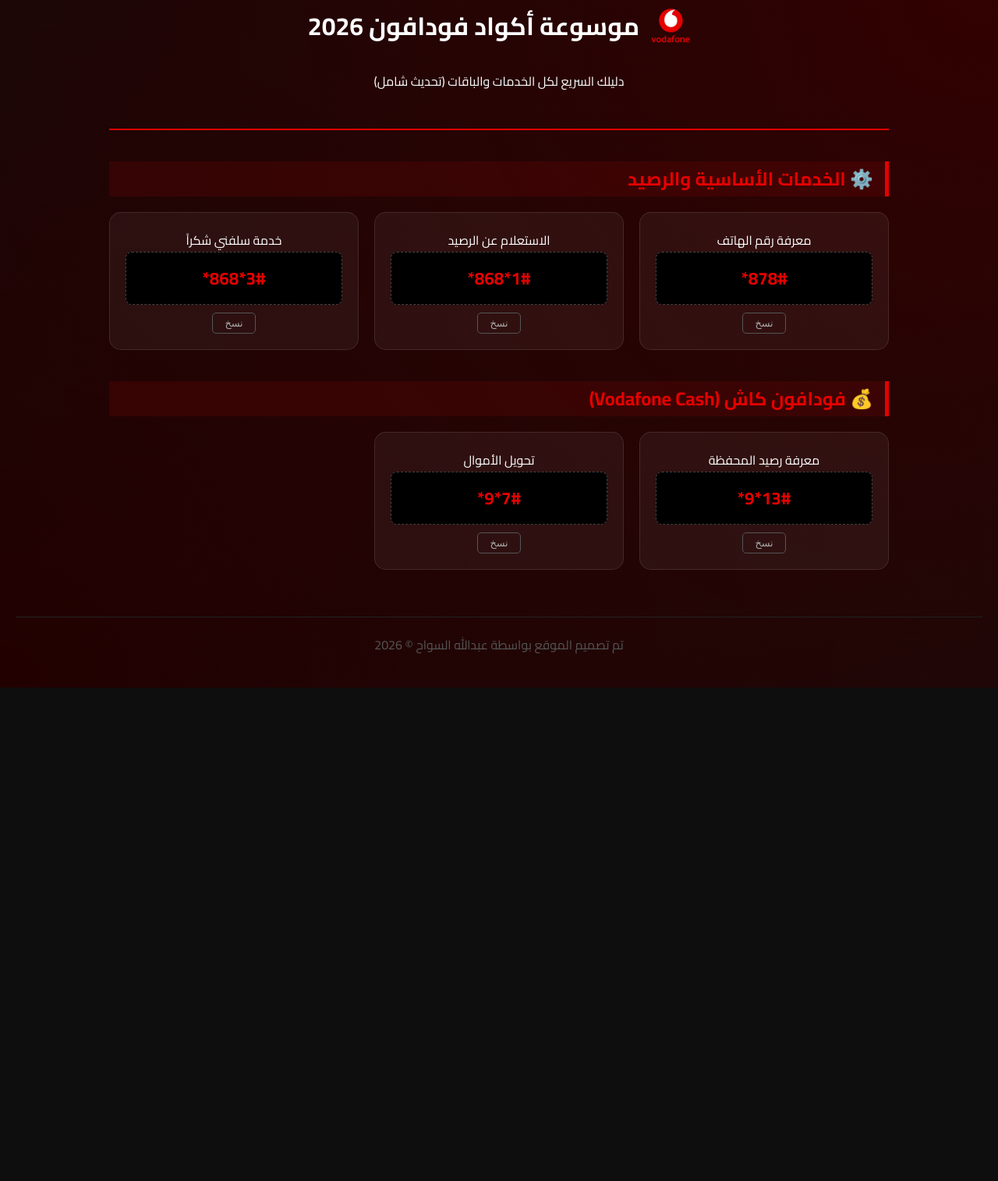
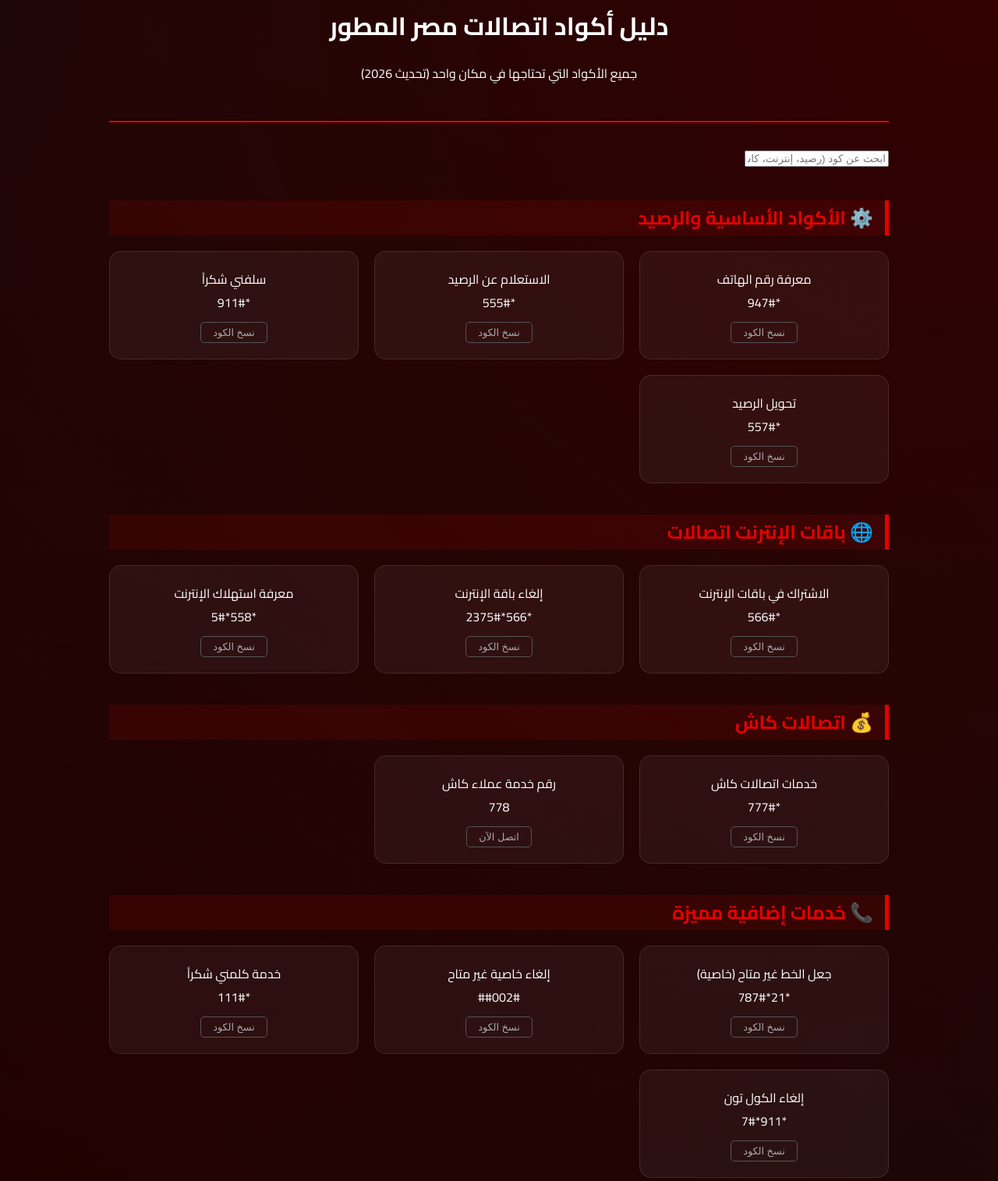
Before and after one commit to abdoahmed17087-beep/vodafone-codes, a plain HTML site: page index.html in a window 1280 px wide. Shown: the part 47-1562 px from the top of the page at 78% size. Before the commit the page ends 929 px from the top, so only its background shows below. Drawn offline with Linux system fonts and the light colour scheme.

Commit message:
Update index.html

```diff
--- a/index.html
+++ b/index.html
@@ -114,50 +114,100 @@
 <body>
 
 <div class="container">
-    <header>
-        <div class="header-title-wrapper">
-            <!-- صورة شعار فودافون بجانب العنوان -->
-            <img src="d2VicA-removebg-preview.png" alt="Vodafone Logo" class="voda-logo">
-            <h1>موسوعة أكواد فودافون 2026</h1>
-        </div>
-        <p>دليلك السريع لكل الخدمات والباقات (تحديث شامل)</p>
-    </header>
+   <header>
+    <h1>دليل أكواد اتصالات مصر المطور</h1>
+    <p>جميع الأكواد التي تحتاجها في مكان واحد (تحديث 2026)</p>
+</header>
 
-    <!-- القسم 1: الخدمات الأساسية -->
-    <h2 class="section-title">⚙️ الخدمات الأساسية والرصيد</h2>
-    <div class="grid">
+<div class="container">
+    <div class="search-container">
+        <input type="text" id="searchBox" class="search-bar" placeholder="ابحث عن كود (رصيد، إنترنت، كاش، باقات)..." onkeyup="filterCodes()">
+    </div>
+
+    <!-- الأكواد الأساسية -->
+    <h2 class="section-title">⚙️ الأكواد الأساسية والرصيد</h2>
+    <div class="grid" id="mainGrid">
         <div class="card">
             <span class="card-title">معرفة رقم الهاتف</span>
-            <div class="code-text" onclick="copyCode('*878#')">*878#</div>
-            <button class="copy-btn">نسخ</button>
+            <div class="code-wrapper" onclick="copyCode('*947#')">*947#</div>
+            <button class="copy-btn">نسخ الكود</button>
         </div>
         <div class="card">
             <span class="card-title">الاستعلام عن الرصيد</span>
-            <div class="code-text" onclick="copyCode('*868*1#')">*868*1#</div>
-            <button class="copy-btn">نسخ</button>
+            <div class="code-wrapper" onclick="copyCode('*555#')">*555#</div>
+            <button class="copy-btn">نسخ الكود</button>
         </div>
         <div class="card">
-            <span class="card-title">خدمة سلفني شكراً</span>
-            <div class="code-text" onclick="copyCode('*868*3#')">*868*3#</div>
-            <button class="copy-btn">نسخ</button>
+            <span class="card-title">سلفني شكراً</span>
+            <div class="code-wrapper" onclick="copyCode('*911#')">*911#</div>
+            <button class="copy-btn">نسخ الكود</button>
+        </div>
+        <div class="card">
+            <span class="card-title">تحويل الرصيد</span>
+            <div class="code-wrapper" onclick="copyCode('*557*الرقم*المبلغ#')">*557#</div>
+            <button class="copy-btn">نسخ الكود</button>
         </div>
     </div>
 
-    <!-- القسم 2: فودافون كاش -->
-    <h2 class="section-title">💰 فودافون كاش (Vodafone Cash)</h2>
+    <!-- باقات الإنترنت -->
+    <h2 class="section-title">🌐 باقات الإنترنت اتصالات</h2>
     <div class="grid">
         <div class="card">
-            <span class="card-title">معرفة رصيد المحفظة</span>
-            <div class="code-text" onclick="copyCode('*9*13#')">*9*13#</div>
-            <button class="copy-btn">نسخ</button>
+            <span class="card-title">الاشتراك في باقات الإنترنت</span>
+            <div class="code-wrapper" onclick="copyCode('*566#')">*566#</div>
+            <button class="copy-btn">نسخ الكود</button>
         </div>
         <div class="card">
-            <span class="card-title">تحويل الأموال</span>
-            <div class="code-text" onclick="copyCode('*9*7#')">*9*7#</div>
-            <button class="copy-btn">نسخ</button>
+            <span class="card-title">إلغاء باقة الإنترنت</span>
+            <div class="code-wrapper" onclick="copyCode('*566*2375#')">*566*2375#</div>
+            <button class="copy-btn">نسخ الكود</button>
+        </div>
+        <div class="card">
+            <span class="card-title">معرفة استهلاك الإنترنت</span>
+            <div class="code-wrapper" onclick="copyCode('*558*5#')">*558*5#</div>
+            <button class="copy-btn">نسخ الكود</button>
         </div>
     </div>
-</div>
+
+    <!-- اتصالات كاش -->
+    <h2 class="section-title">💰 اتصالات كاش</h2>
+    <div class="grid">
+        <div class="card">
+            <span class="card-title">خدمات اتصالات كاش</span>
+            <div class="code-wrapper" onclick="copyCode('*777#')">*777#</div>
+            <button class="copy-btn">نسخ الكود</button>
+        </div>
+        <div class="card">
+            <span class="card-title">رقم خدمة عملاء كاش</span>
+            <div class="code-wrapper" onclick="copyCode('778')">778</div>
+            <button class="copy-btn">اتصل الآن</button>
+        </div>
+    </div>
+
+    <!-- خدمات إضافية -->
+    <h2 class="section-title">📞 خدمات إضافية مميزة</h2>
+    <div class="grid">
+        <div class="card">
+            <span class="card-title">جعل الخط غير متاح (خاصية)</span>
+            <div class="code-wrapper" onclick="copyCode('*21*787#')">*21*787#</div>
+            <button class="copy-btn">نسخ الكود</button>
+        </div>
+        <div class="card">
+            <span class="card-title">إلغاء خاصية غير متاح</span>
+            <div class="code-wrapper" onclick="copyCode('##002#')">##002#</div>
+            <button class="copy-btn">نسخ الكود</button>
+        </div>
+        <div class="card">
+            <span class="card-title">خدمة كلمني شكراً</span>
+            <div class="code-wrapper" onclick="copyCode('*111*الرقم#')">*111#</div>
+            <button class="copy-btn">نسخ الكود</button>
+        </div>
+        <div class="card">
+            <span class="card-title">إلغاء الكول تون</span>
+            <div class="code-wrapper" onclick="copyCode('*911*7#')">*911*7#</div>
+            <button class="copy-btn">نسخ الكود</button>
+        </div>
+    </div>
 
 <footer>
     تم تصميم الموقع بواسطة عبدالله السواح &copy; 2026
```
